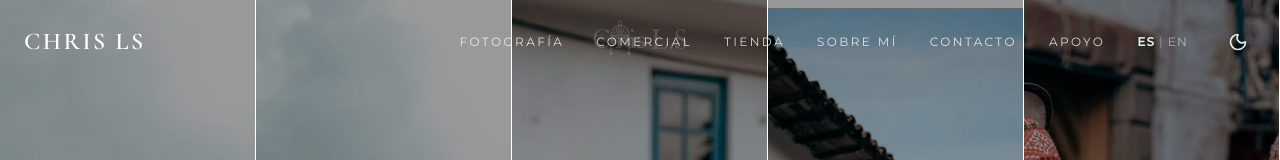
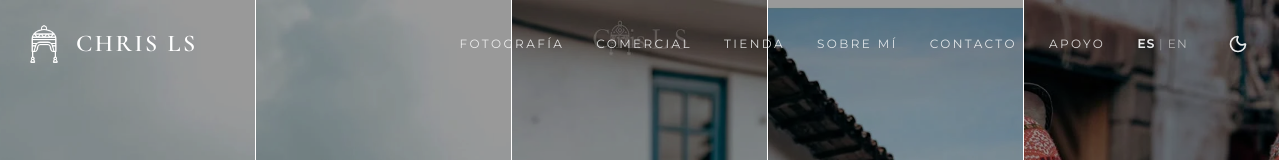
Before and after one commit to haroldsikos/ChrisLS-photographer, a React (Vite) app: page / in a window 1280 px wide. Shown: the top 160 px of the page. Built offline with nearby package versions, Linux system fonts and the light colour scheme.

Commit message:
Added logo to favicon and navbar with dynamic color inversion logic

```diff
--- a/components/Navbar.tsx
+++ b/components/Navbar.tsx
@@ -81,9 +81,14 @@ const Navbar: React.FC = () => {
         {/* Logo */}
         <Link
           to={PageRoute.HOME}
-          className={`text-2xl font-serif tracking-widest font-semibold uppercase z-[101] relative transition-colors duration-300 ${isTransparentWithDarkBg ? 'text-white' : 'text-stone-900 dark:text-stone-100'
+          className={`flex items-center gap-3 text-2xl font-serif tracking-widest font-semibold uppercase z-[101] relative transition-colors duration-300 ${isTransparentWithDarkBg ? 'text-white' : 'text-stone-900 dark:text-stone-100'
             }`}
         >
+          <img
+            src="/images/me/Logo_ChrisLS.webp"
+            alt="Logo Chris LS"
+            className={`w-10 h-10 object-contain transition-all duration-300 ${!isTransparentWithDarkBg ? 'invert dark:invert-0' : ''}`}
+          />
           Chris LS
         </Link>
 
--- a/index.html
+++ b/index.html
@@ -1,13 +1,17 @@
 <!DOCTYPE html>
 <html lang="es">
+
 <head>
   <meta charset="utf-8" />
   <meta name="viewport" content="width=device-width, initial-scale=1" />
   <title>Chris LS | Fotografía</title>
   <meta name="description" content="Portafolio de Chris LS" />
+  <link rel="icon" type="image/webp" href="/images/me/Logo_ChrisLS.webp" />
   <link rel="preconnect" href="https://fonts.googleapis.com">
   <link rel="preconnect" href="https://fonts.gstatic.com" crossorigin>
-    <link href="https://fonts.googleapis.com/css2?family=Cormorant+Garamond:ital,wght@0,300;0,400;0,600;1,400&family=Montserrat:wght@300;400;500&display=swap" rel="stylesheet">
+  <link
+    href="https://fonts.googleapis.com/css2?family=Cormorant+Garamond:ital,wght@0,300;0,400;0,600;1,400&family=Montserrat:wght@300;400;500&display=swap"
+    rel="stylesheet">
   <script src="https://cdn.tailwindcss.com"></script>
   <script>
     tailwind.config = {
@@ -35,9 +39,17 @@
     .fade-in {
       animation: fadeIn 0.8s ease-in-out;
     }
+
     @keyframes fadeIn {
-        from { opacity: 0; transform: translateY(10px); }
-        to { opacity: 1; transform: translateY(0); }
+      from {
+        opacity: 0;
+        transform: translateY(10px);
+      }
+
+      to {
+        opacity: 1;
+        transform: translateY(0);
+      }
     }
   </style>
   <script type="importmap">
@@ -53,8 +65,10 @@
 </script>
   <link rel="stylesheet" href="/index.css">
 </head>
+
 <body>
   <div id="root"></div>
   <script type="module" src="/index.tsx"></script>
 </body>
+
 </html>
```
Also changed, not shown: public/favicon.jpg (added), public/images/me/Logo_ChrisLS.webp (added). Lines whose indentation alone changed are shown as unchanged.
